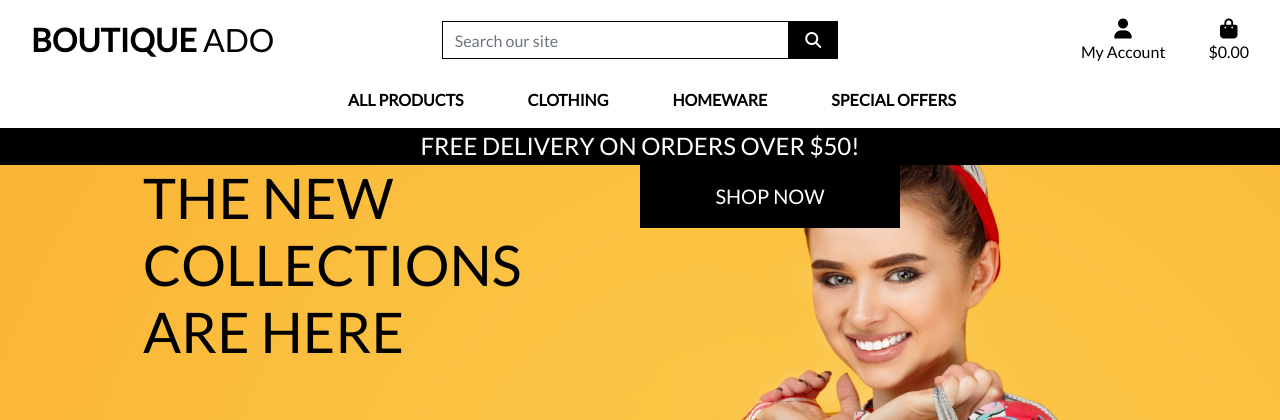
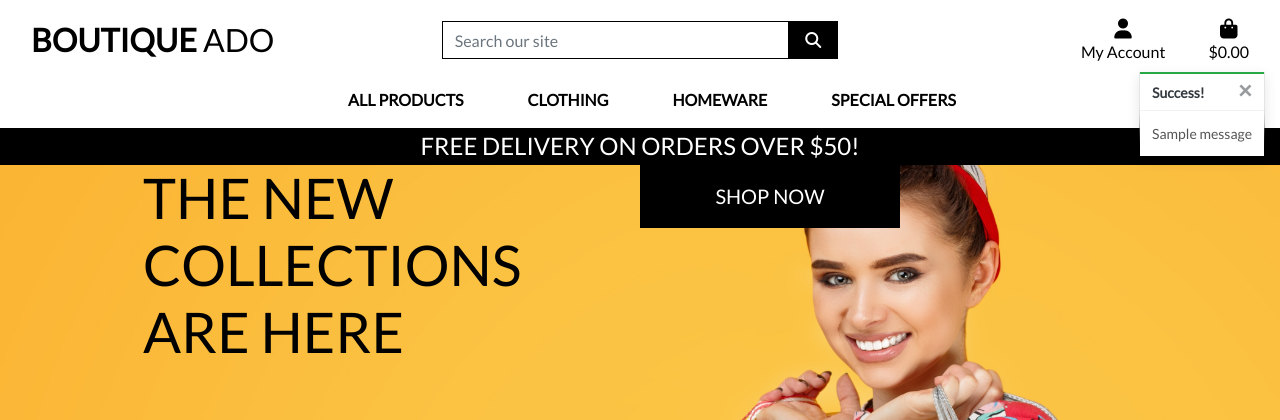
Before and after one commit to DFCMK/Boutique_Ado_V1, a Django app: page / in a window 1280 px wide. Shown: the top 420 px of the page. Run offline with Django 3.2, Linux system fonts and the light colour scheme; tables that the repository leaves empty hold one stand-in row (values such as "Sample post"); one stand-in notice (Sample message) is shown; some libraries are stand-ins or nearby versions.

Commit message:
added toasts

```diff
--- a/boutique_ado/settings.py
+++ b/boutique_ado/settings.py
@@ -131,6 +131,7 @@ AUTH_PASSWORD_VALIDATORS = [
     },
 ]
 
+MESSAGE_STORAGE = 'django.contrib.messages.storage.session.SessionStorage'
 
 # Internationalization
 # https://docs.djangoproject.com/en/3.0/topics/i18n/
--- a/static/css/base.css
+++ b/static/css/base.css
@@ -102,6 +102,21 @@ a.category-badge > span.badge:hover {
     cursor: pointer;
 }
 
+.message-container {
+    position: fixed;
+    top: 72px;
+    right: 15px;
+    z-index: 99999999999;
+}
+
+.custom.toast {
+    overflow: visible;
+}
+
+.toast-capper {
+    height: 2px;
+}
+
 /* -------------------------------- Media Queries */
 
 /* Slightly larger container on xl screens */
--- a/templates/base.html
+++ b/templates/base.html
@@ -112,7 +112,21 @@
     </header>
 
     {% if messages %}
-        <div class="message-container"></div>
+        <div class="message-container">
+          {% for message in messages %}
+              {% with message.level as level %}
+                {% if level == 40 %}
+                    {% include 'includes/toasts/toast_error.html' %}
+                {% elif level == 30 %}
+                    {% include 'includes/toasts/toast_warning.html' %}
+                {% elif level == 25 %}
+                    {% include 'includes/toasts/toast_success.html' %}
+                {% else %}
+                    {% include 'includes/toasts/toast_info.html' %}
+                {% endif %}
+              {% endwith %}
+          {% endfor %}
+        </div>
     {% endif %}
 
     {% block page_header %}
@@ -122,6 +136,9 @@
     {% endblock %}
 
     {% block postloadjs %}
+    <script type="text/javascript">
+        $('.toast').toast('show');
+    </script>
     {% endblock %}
 
 
--- /dev/null
+++ b/templates/includes/toasts/toast_success.html
@@ -0,0 +1,13 @@
+<div class="toast custom-toast rounded-0 border-top-0" data-autohide="false">
+    <div class="arrow-up arrow-success"></div>
+    <div class="w-100 toast-capper bg-success"></div>
+    <div class="toast-header bg-white text-dark">
+        <strong class="mr-auto">Success!</strong>
+        <button type="button" class="ml-2 mb-1 close text-dark" data-dismiss="total" aria-label="Close">
+            <span aria-hidden="true">&times;</span>
+        </button>
+    </div>
+    <div class="toast-body bg-white">
+        {{ message }}
+    </div>
+</div>
```
Also changed, not shown: templates/includes/toasts/toast_error.html (added, +13 -0 lines), templates/includes/toasts/toast_info.html (added, +13 -0 lines), templates/includes/toasts/toast_warning.html (added, +13 -0 lines).
